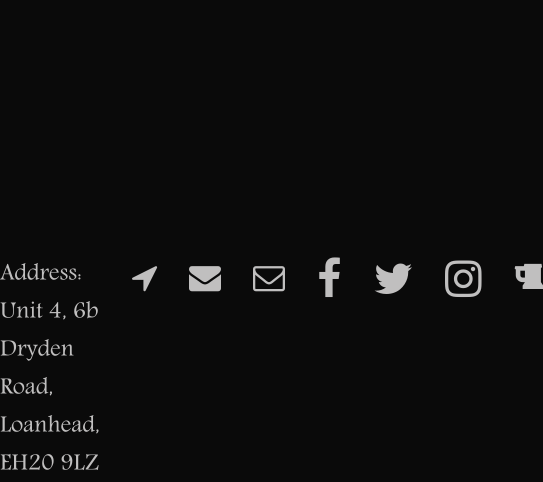
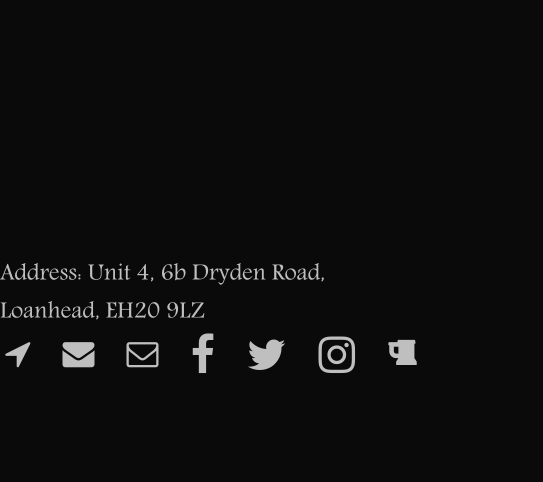
Before and after one commit to cold412/BMB, a plain HTML site: page index.html in a window 390 px wide. Shown: the part 421-903 px from the top of the page, 543 px wide, since content can reach past the window. After the commit the page ends 844 px from the top, so only its background shows below. Drawn offline with Linux system fonts and the light colour scheme.

Commit message:
footer mobile

```diff
--- a/style/_page1.scss
+++ b/style/_page1.scss
@@ -185,6 +185,11 @@
             font-size: 1rem;
         }
     }
+
+
+
+
+
 }
 
 
@@ -199,4 +204,15 @@
     .nav__nav {
         flex-wrap: wrap;
     }
+
+
+    .footer{
+        display: flex;
+        flex-direction: column;
+        align-items: center;
+    }
+
+
+
+
 }
```
Also changed, not shown: style/style.css, 1 other file.
